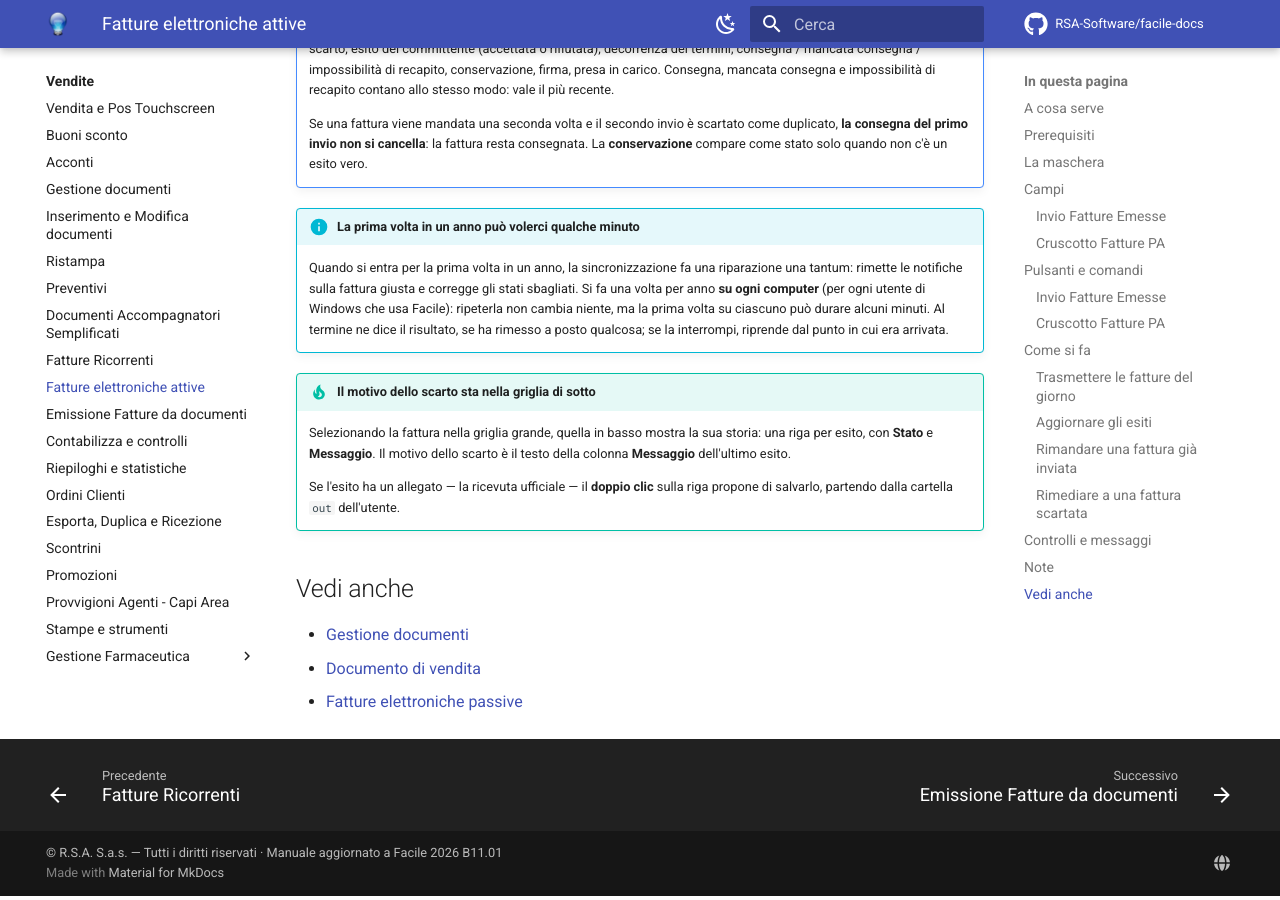
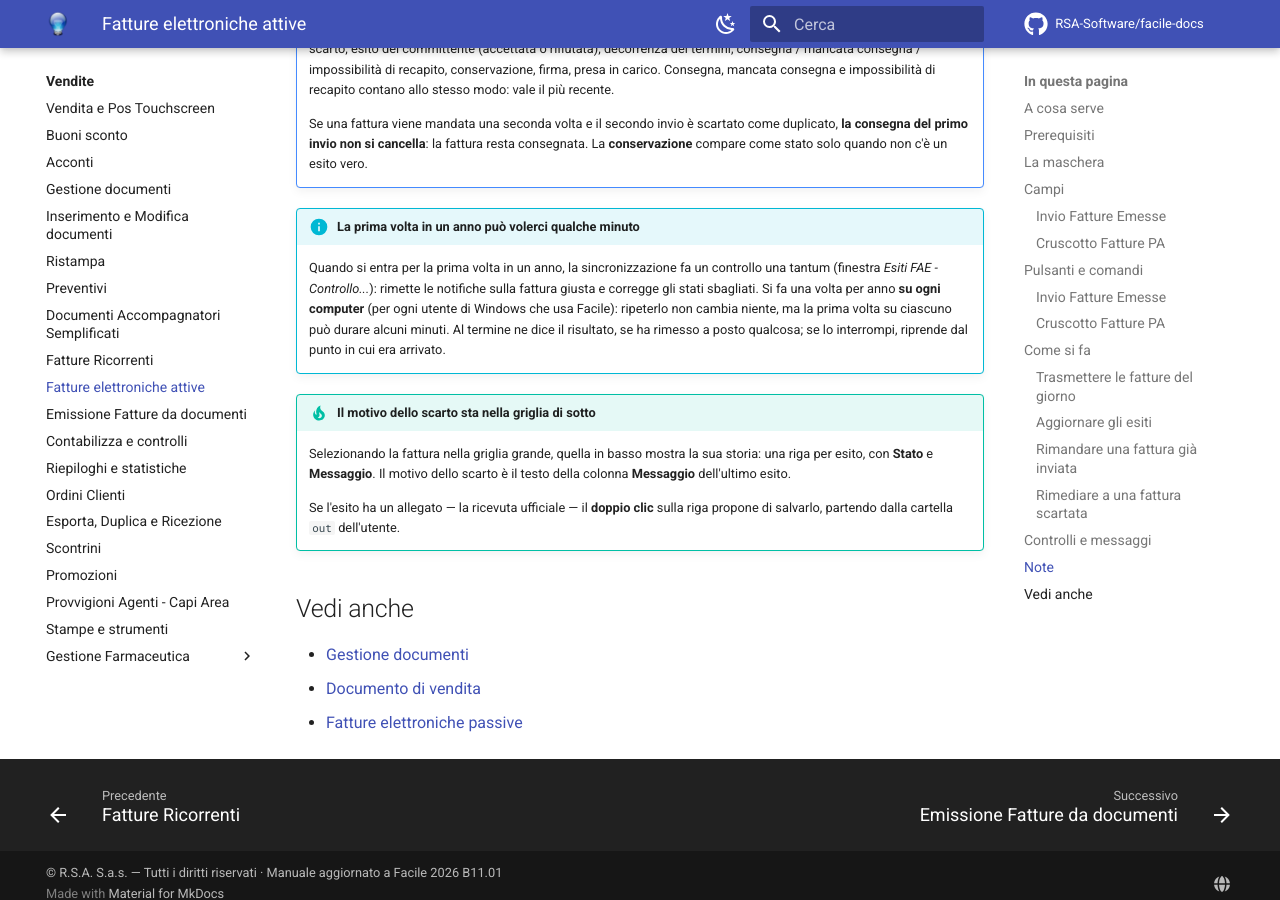
Before and after one commit to RSA-Software/facile-docs, an MkDocs documentation site: the page built from docs/moduli/vendite/fatture-elettroniche-attive.md, in a window 1280 px wide and 900 px high, scrolled down 9257 px. Built offline with MkDocs 1.6.1 and Material for MkDocs 9.7.7, drawn with Linux system fonts in a browser that asks for light colours; comment, search, counter and statistics services are not loaded; some of the changed text lies outside the part shown.

Commit message:
Fatture elettroniche attive: il controllo una tantum al posto della riparazione
Co-Authored-By: Claude Opus 5.5 <noreply@anthropic.com>
Claude-Session: https://claude.ai/code/session_01CChYRiPwrCuYDsUHSsos32

```diff
--- a/docs/moduli/vendite/fatture-elettroniche-attive.md
+++ b/docs/moduli/vendite/fatture-elettroniche-attive.md
@@ -193,8 +193,8 @@ Non applicabile.
 | *Sincronizzazione interrotta: sincronizzati … file su …, i rimanenti saranno scaricati alla prossima sincronizzazione.* | Cruscotto | Hai premuto **Interrompi**. | Niente: il lavoro fatto resta e il resto riprende alla prossima sincronizzazione. |
 | *File non scaricati per un errore: …. Restano sull'FTP e saranno riprovati alla prossima sincronizzazione.* | Cruscotto | Alcuni file non si sono potuti scaricare. | Niente: saranno riprovati; se il numero non cala, contattare l'assistenza. |
 | *Accesso all'FTP di Digithera rifiutato: controllare le credenziali.* | Cruscotto | Il servizio non ha accettato la password del collegamento. | Controllare il collegamento nella scheda **Fatture Elettroniche** di [Ditte](../anagrafiche/ditte.md). |
-| *Notifiche rimesse sulla fattura giusta: …. Stati corretti: ….* | Cruscotto | Riepilogo della riparazione che si fa una sola volta per ogni anno su ogni computer (vedi le note). Compare solo se la riparazione ha rimesso a posto qualcosa. | — |
-| *Riparazione interrotta, riprende alla prossima sincronizzazione.* seguito dal riepilogo precedente | Cruscotto | La riparazione è stata fermata prima della fine. | Niente: riprende da sola alla prossima sincronizzazione. |
+| *Notifiche rimesse sulla fattura giusta: …. Stati corretti: ….* | Cruscotto | Riepilogo del controllo che si fa una sola volta per ogni anno su ogni computer (vedi le note). Compare solo se il controllo ha rimesso a posto qualcosa. | — |
+| *Controllo interrotto, riprende alla prossima sincronizzazione.* seguito dal riepilogo precedente | Cruscotto | Il controllo è stato fermato prima della fine. | Niente: riprende da sola alla prossima sincronizzazione. |
 | *Reinvio scartato come duplicato: al cliente è arrivata la versione del primo invio* | Cruscotto, griglia degli esiti, colonna **Messaggio** | La fattura è stata mandata una seconda volta e il Sistema di Interscambio ha scartato il secondo invio perché già consegnato. | Niente: la consegna del primo invio resta valida e lo stato della fattura non cambia. |
 | *Credito Esaurito!* | Cruscotto | Finite le trasmissioni disponibili. | Acquistare credito. |
 | *Errore di comunicazione! Impossibile contattare l'Authorization Server.* | Cruscotto | Rete o servizio non raggiungibile. | Attendere qualche minuto e riprovare. |
@@ -258,13 +258,13 @@ Non applicabile.
 
 !!! info "La prima volta in un anno può volerci qualche minuto"
 
-    Quando si entra per la prima volta in un anno, la sincronizzazione fa una
-    riparazione una tantum: rimette le notifiche sulla fattura giusta e corregge
-    gli stati sbagliati. Si fa una volta per anno **su ogni computer** (per ogni
-    utente di Windows che usa Facile): ripeterla non cambia niente, ma la prima
-    volta su ciascuno può durare alcuni minuti. Al termine ne dice il risultato,
-    se ha rimesso a posto qualcosa; se la interrompi, riprende dal punto in cui
-    era arrivata.
+    Quando si entra per la prima volta in un anno, la sincronizzazione fa un
+    controllo una tantum (finestra *Esiti FAE - Controllo...*): rimette le
+    notifiche sulla fattura giusta e corregge gli stati sbagliati. Si fa una
+    volta per anno **su ogni computer** (per ogni utente di Windows che usa
+    Facile): ripeterlo non cambia niente, ma la prima volta su ciascuno può
+    durare alcuni minuti. Al termine ne dice il risultato, se ha rimesso a posto
+    qualcosa; se lo interrompi, riprende dal punto in cui era arrivato.
 
 !!! tip "Il motivo dello scarto sta nella griglia di sotto"
 
```
